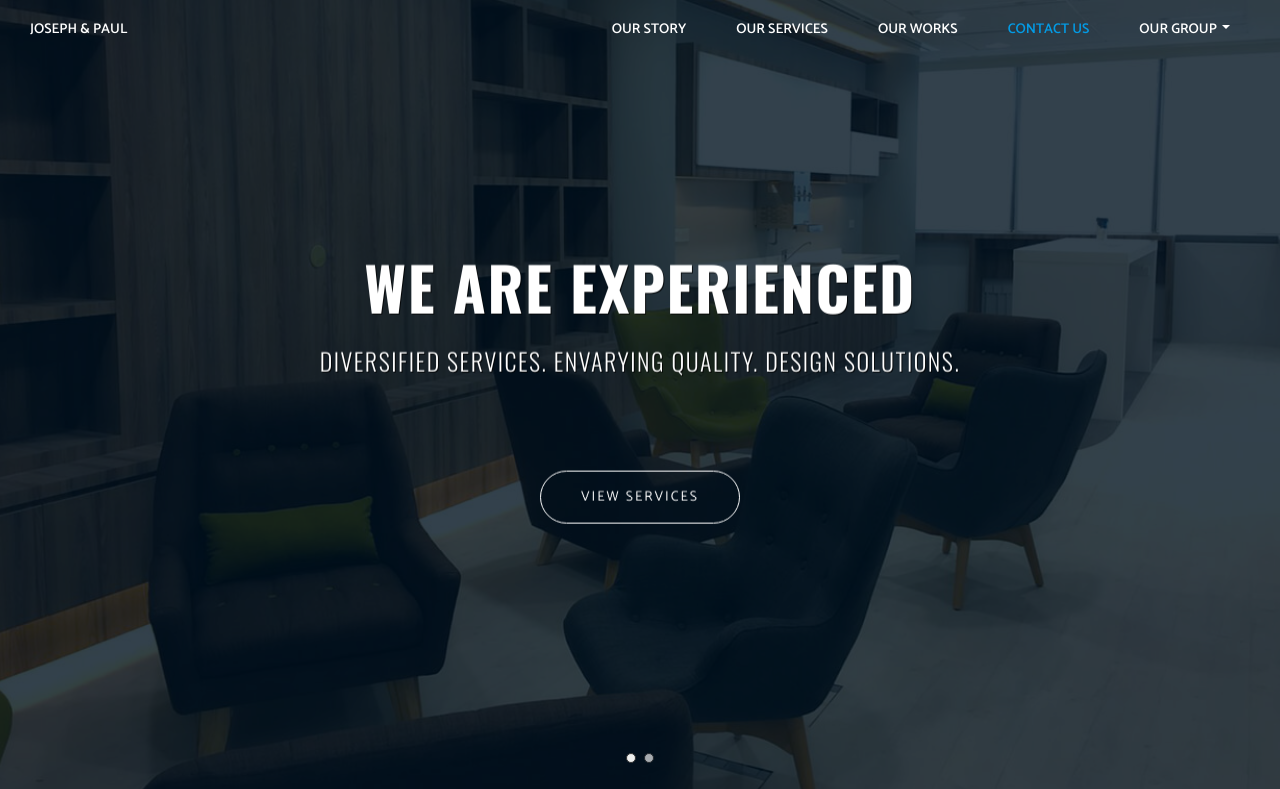
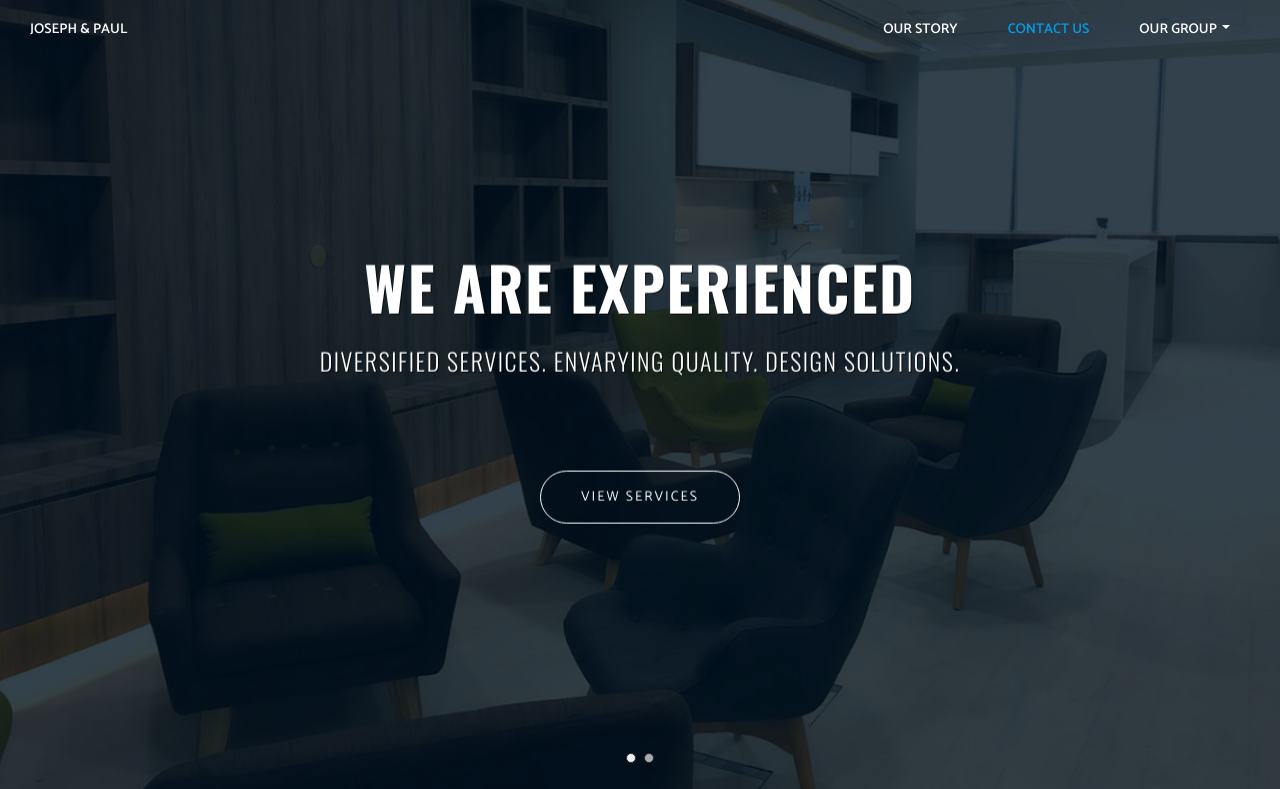
Before and after one commit to PNHGroup/joseph-paul, a plain HTML site: page index.html in a window 1280 px wide. Shown: the top 789 px of the page. Drawn offline with nearby package versions, Linux system fonts and the light colour scheme; files whose address does not match are found by name.

Commit message:
Update Navigation Items

```diff
--- a/index.html
+++ b/index.html
@@ -51,8 +51,6 @@
 <div class="collapse navbar-collapse" id="bs-example-navbar-collapse-1"><!-- Open Navbar-Collapse -->
 <ul class="nav navbar-nav navbar-right">
 <li><a class="page-scroll" href="#about">Our Story</a></li>
-<li><a class="page-scroll" href="#services">Our Services</a></li>
-<li><a class="page-scroll" href="#works">Our Works</a></li>
 <li><a class="page-scroll" href="#footer">Contact Us</a></li>
 <li class="dropdown">
 <a href="#" class="dropdown-toggle" data-toggle="dropdown" role="button" aria-haspopup="true" aria-expanded="false">Our Group <span class="caret"></span></a>
```
